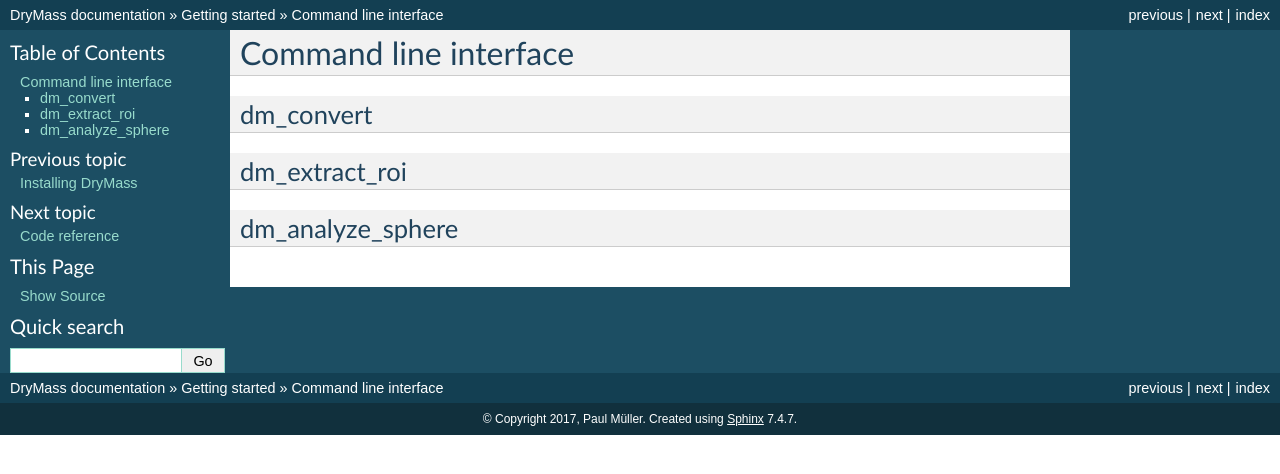
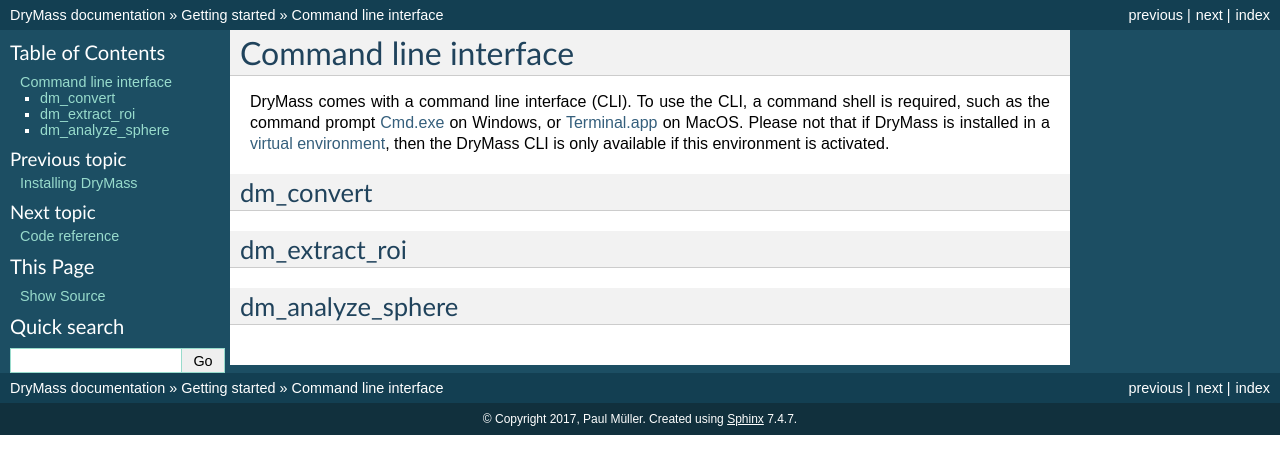
Before and after one commit to RI-imaging/DryMass, a Sphinx documentation site: the page built from docs/command.rst, in a window 1280 px wide. Shown: the top 474 px of the page. Built offline with Sphinx 7.4.7, drawn with Linux system fonts in a browser that asks for light colours; pages that are not in the unit, such as notebooks, are missing from menus; the version number could not be read and is left out.

Commit message:
update doc

```diff
--- a/docs/command.rst
+++ b/docs/command.rst
@@ -5,6 +5,14 @@ Command line interface
 .. toctree::
   :maxdepth: 2
 
+
+DryMass comes with a command line interface (CLI). To use the CLI,
+a command shell is required, such as the command prompt
+`Cmd.exe <https://en.wikipedia.org/wiki/Cmd.exe>`_ on Windows,
+or `Terminal.app <https://en.wikipedia.org/wiki/Terminal_(macOS)>`_ on MacOS.
+Please not that if DryMass is installed in a
+`virtual environment <https://docs.python.org/3/tutorial/venv.html>`_, then the
+DryMass CLI is only available if this environment is activated.
 
 dm_convert
 ----------
```
